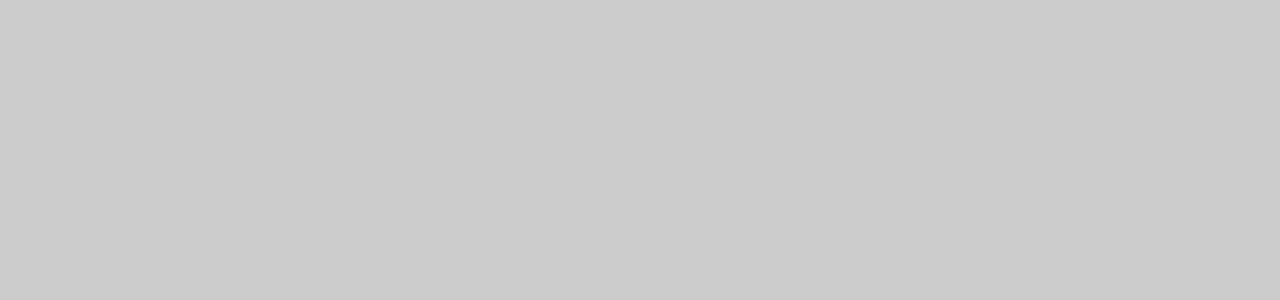
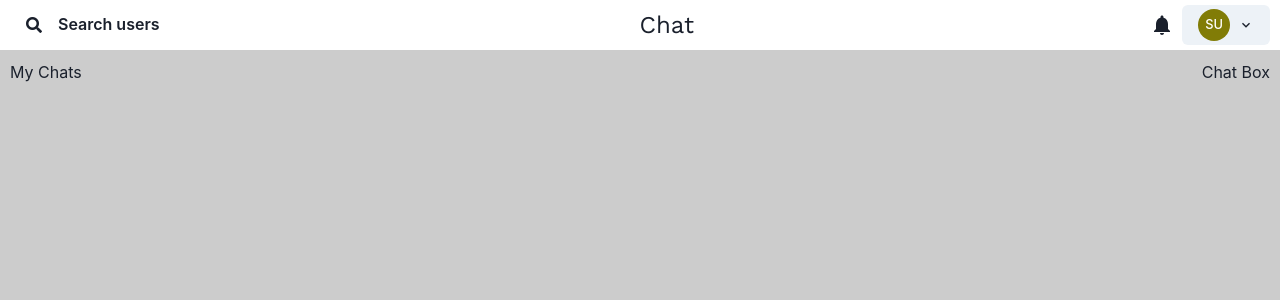
Before and after one commit to alminodb/p2p, a React (Create React App) app: page /chats in a window 1280 px wide. Shown: the top 300 px of the page. Built offline with nearby package versions, Linux system fonts and the light colour scheme; sample sign-in values are in the browser's storage.

Commit message:
Created chat context and some styling

```diff
--- a/package.json
+++ b/package.json
@@ -4,6 +4,7 @@
   "private": true,
   "proxy": "http://127.0.0.1:5000",
   "dependencies": {
+    "@chakra-ui/icons": "^2.2.4",
     "@chakra-ui/react": "^2.8.2",
     "@emotion/react": "^11.13.3",
     "@emotion/styled": "^11.13.0",
--- a/public/index.html
+++ b/public/index.html
@@ -1,20 +1,21 @@
 <!DOCTYPE html>
 <html lang="en">
+
 <head>
   <meta charset="utf-8" />
   <link rel="icon" href="%PUBLIC_URL%/favicon.ico" />
   <meta name="viewport" content="width=device-width, initial-scale=1" />
   <meta name="theme-color" content="#000000" />
-    <meta
-      name="description"
-      content="Web site created using create-react-app"
-    />
+  <meta name="description" content="Web site created using create-react-app" />
   <link rel="apple-touch-icon" href="%PUBLIC_URL%/logo192.png" />
   <!--
       manifest.json provides metadata used when your web app is installed on a
       user's mobile device or desktop. See https://developers.google.com/web/fundamentals/web-app-manifest/
     -->
   <link rel="manifest" href="%PUBLIC_URL%/manifest.json" />
+  <link rel="stylesheet" href="https://cdnjs.cloudflare.com/ajax/libs/font-awesome/5.15.3/css/all.min.css"
+    integrity="sha512-iBBXm8fW90+nuLcSKlbmrPcLa0OT92xO1BIsZ+ywDWZCvqsWgccV3gFoRBv0z+8dLJgyAHIhR35VZc2oM/gI1w=="
+    crossorigin="anonymous" referrerpolicy="no-referrer" />
   <!--
       Notice the use of %PUBLIC_URL% in the tags above.
       It will be replaced with the URL of the `public` folder during the build.
@@ -26,6 +27,7 @@
     -->
   <title>React App</title>
 </head>
+
 <body>
   <noscript>You need to enable JavaScript to run this app.</noscript>
   <div id="root"></div>
@@ -40,4 +42,5 @@
       To create a production bundle, use `npm run build` or `yarn build`.
     -->
 </body>
+
 </html>
--- /dev/null
+++ b/src/Components/MainViewComponents/ChatBox/ChatBox.js
@@ -0,0 +1,9 @@
+const ChatBox = () => {
+    return (
+        <div>
+            Chat Box
+        </div>
+    )
+};
+
+export default ChatBox;
--- /dev/null
+++ b/src/Components/MainViewComponents/MyChats/MyChats.js
@@ -0,0 +1,9 @@
+const MyChats = () => {
+    return (
+        <div>
+            My Chats
+        </div>
+    )
+};
+
+export default MyChats;
--- /dev/null
+++ b/src/Components/MainViewComponents/SideDrawer/SideDrawer.js
@@ -0,0 +1,61 @@
+import { BellIcon, ChevronDownIcon, ChevronRightIcon } from "@chakra-ui/icons";
+import { Avatar, Box, Button, Menu, MenuButton, MenuDivider, MenuItem, MenuList, Text, Tooltip } from "@chakra-ui/react";
+import { useState } from "react";
+import { ChatState } from "../../../Context/ChatProvider";
+
+const SideDrawer = () => {
+
+    const { user } = ChatState();
+
+    const [search, setSearch] = useState("");
+    const [searchResult, setSearchResult] = useState([]);
+    const [loading, setLoading] = useState(false);
+    const [loadingChat, setLoadingChat] = useState();
+
+    return (
+        <>
+            <Box
+                display="flex"
+                justifyContent="space-between"
+                alignItems="center"
+                bg="white"
+                w="100%"
+                p="5px 10px 5px 10px"
+            >
+                <Tooltip label="Search users for chatting" hasArrow placement="bottom-end">
+                    <Button variant="ghost">
+                        <i class="fa fa-search"></i>
+                        <Text display={{ base: "none", md: "flex" }} px="4">
+                            Search users
+                        </Text>
+                    </Button>
+                </Tooltip>
+
+                <Text fontSize="2xl" fontFamily="Work sans">
+                    Chat
+                </Text>
+
+                <div>
+                    <Menu>
+                        <MenuButton p={1}>
+                            <BellIcon fontSize="2xl" m={1} />
+                        </MenuButton>
+                    </Menu>
+
+                    <Menu>
+                        <MenuButton as={Button} rightIcon={<ChevronDownIcon />}>
+                            <Avatar size='sm' cursor="pointer" name={user.name} src={user.pic} />
+                        </MenuButton>
+                        <MenuList>
+                            <MenuItem>My profile</MenuItem>
+                            <MenuDivider />
+                            <MenuItem color="red" fontWeight="bold">Logout</MenuItem>
+                        </MenuList>
+                    </Menu>
+                </div>
+            </Box>
+        </>
+    )
+};
+
+export default SideDrawer;
--- /dev/null
+++ b/src/Context/ChatProvider.js
@@ -0,0 +1,34 @@
+import React, { createContext, useContext, useEffect, useState } from "react";
+import { useHistory } from "react-router-dom";
+
+const ChatContext = createContext();
+
+const ChatProvider = ({ children }) => {
+    const [user, setUser] = useState();
+
+    const history = useHistory();
+
+    useEffect(() => {
+        const userInfo = JSON.parse(localStorage.getItem("userInfo"));
+        setUser(userInfo);
+
+        if (!userInfo) history.push("/");
+    }, [history]);
+
+    return (
+        <ChatContext.Provider
+            value={{
+                user,
+                setUser,
+            }}
+        >
+            {children}
+        </ChatContext.Provider>
+    );
+};
+
+export const ChatState = () => {
+    return useContext(ChatContext);
+};
+
+export default ChatProvider;
--- a/src/Pages/ChatPage.js
+++ b/src/Pages/ChatPage.js
@@ -1,10 +1,27 @@
-import axios from 'axios'
-import React, { useEffect, useState } from 'react'
+import React from 'react'
+import { ChatState } from '../Context/ChatProvider'
+import { Box } from '@chakra-ui/react';
+import SideDrawer from '../Components/MainViewComponents/SideDrawer/SideDrawer';
+import MyChats from '../Components/MainViewComponents/MyChats/MyChats';
+import ChatBox from '../Components/MainViewComponents/ChatBox/ChatBox';
 
 const ChatPage = () => {
 
+    const { user } = ChatState();
+
     return (
-        <div>
+        <div style={{ width: "100%" }}>
+            {user && <SideDrawer />}
+            <Box
+                display="flex"
+                justifyContent="space-between"
+                w="100%"
+                h="91.5vh"
+                p="10px"
+            >
+                {user && <MyChats />}
+                { user && <ChatBox />}
+            </Box>
         </div>
     )
 }
--- a/src/Pages/HomePage.js
+++ b/src/Pages/HomePage.js
@@ -1,9 +1,18 @@
 import { Tabs, Tab, TabList, TabPanels, TabPanel } from '@chakra-ui/react'
-import React from 'react'
+import React, { useEffect } from 'react'
 import Login from '../Components/Authentication/Login'
 import Register from '../Components/Authentication/Register'
+import { useHistory } from 'react-router-dom'
 
 const HomePage = () => {
+
+    const history = useHistory();
+
+    useEffect(() => {
+        const user = JSON.parse(localStorage.getItem("userInfo"));
+        if (user) history.push("chats");
+    }, [history]);
+
     return (
         <>
             <div>Chatbox</div>
--- a/src/index.js
+++ b/src/index.js
@@ -3,12 +3,17 @@ import ReactDOM from 'react-dom/client';
 import App from './App';
 import { ChakraProvider } from '@chakra-ui/react';
 import { BrowserRouter } from 'react-router-dom';
+import ChatProvider from './Context/ChatProvider';
 
 const root = ReactDOM.createRoot(document.getElementById('root'));
 root.render(
     <BrowserRouter>
         <ChakraProvider>
-            <App />
+            <ChatProvider>
+
+                <App />
+            </ChatProvider>
+
         </ChakraProvider>
     </BrowserRouter>
 );
```
Also changed, not shown: 1 other file (tests, documents, lock files or other folders). Lines whose indentation alone changed are shown as unchanged.
